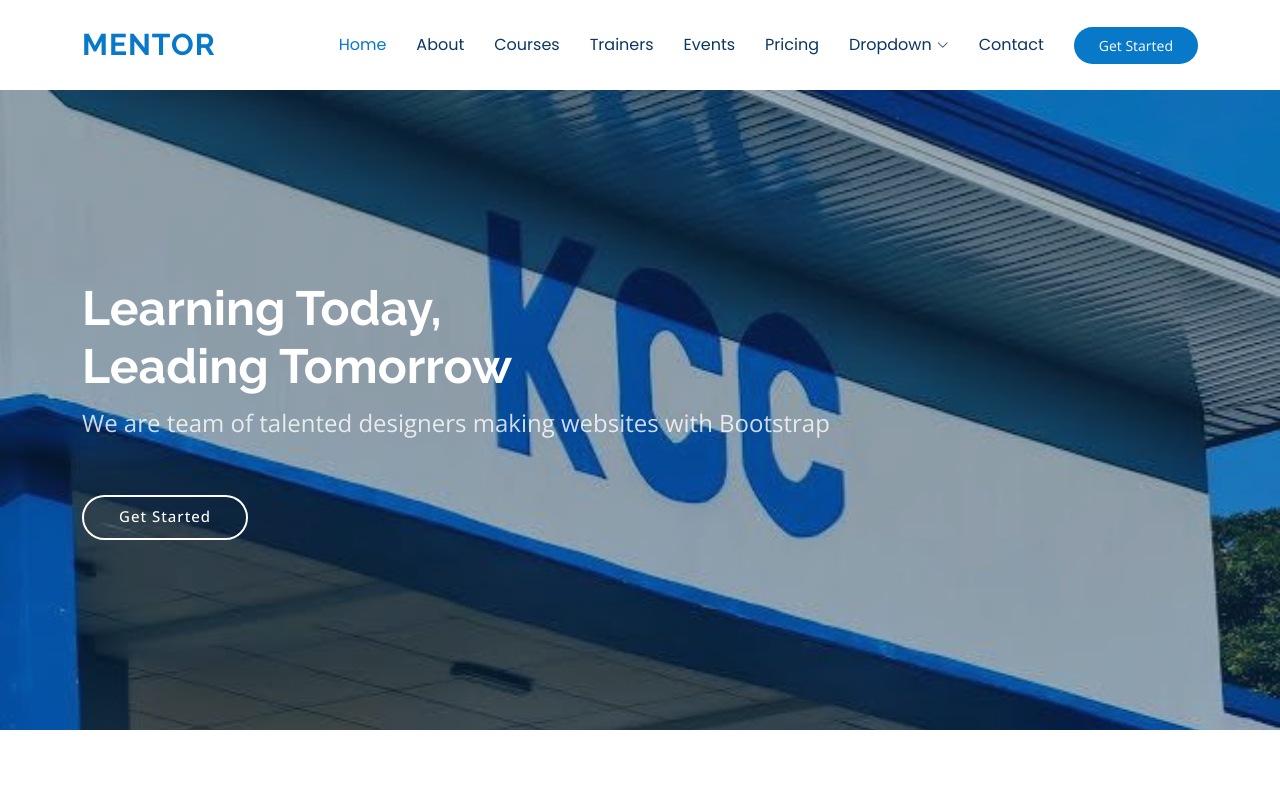
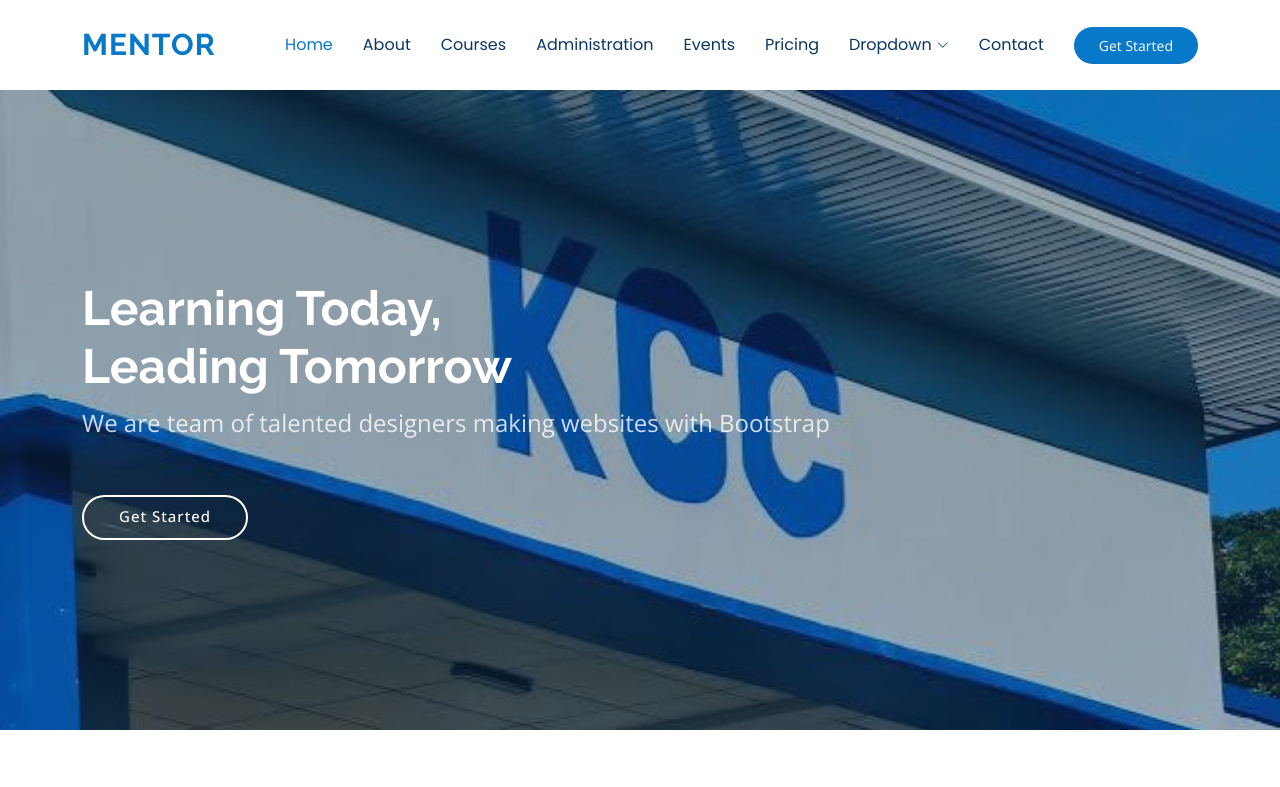
Before and after one commit to Del468/ponje-project-2, a plain HTML site: page index.html in a window 1280 px wide. Shown: the top 787 px of the page. Drawn offline with nearby package versions, Linux system fonts and the light colour scheme.

Commit message:
update index

```diff
--- a/index.html
+++ b/index.html
@@ -52,7 +52,7 @@
           <li><a href="index.html" class="active">Home<br></a></li>
           <li><a href="about.html">About</a></li>
           <li><a href="courses.html">Courses</a></li>
-          <li><a href="trainers.html">Trainers</a></li>
+          <li><a href="trainers.html">Administration</a></li>
           <li><a href="events.html">Events</a></li>
           <li><a href="pricing.html">Pricing</a></li>
           <li class="dropdown"><a href="#"><span>Dropdown</span> <i class="bi bi-chevron-down toggle-dropdown"></i></a>
```
Also changed, not shown: about.html (+1 -1 lines), contact.html (+1 -1 lines), course-details.html (+1 -1 lines), courses.html (+1 -1 lines), events.html (+1 -1 lines), pricing.html (+1 -1 lines), starter-page.html (+1 -1 lines).
